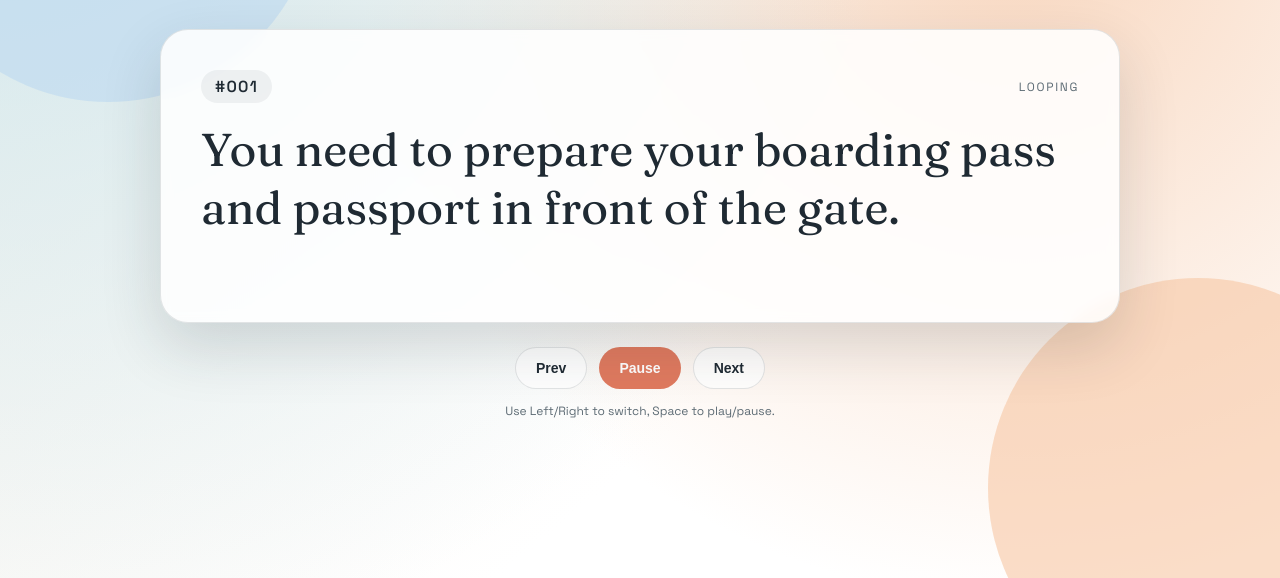
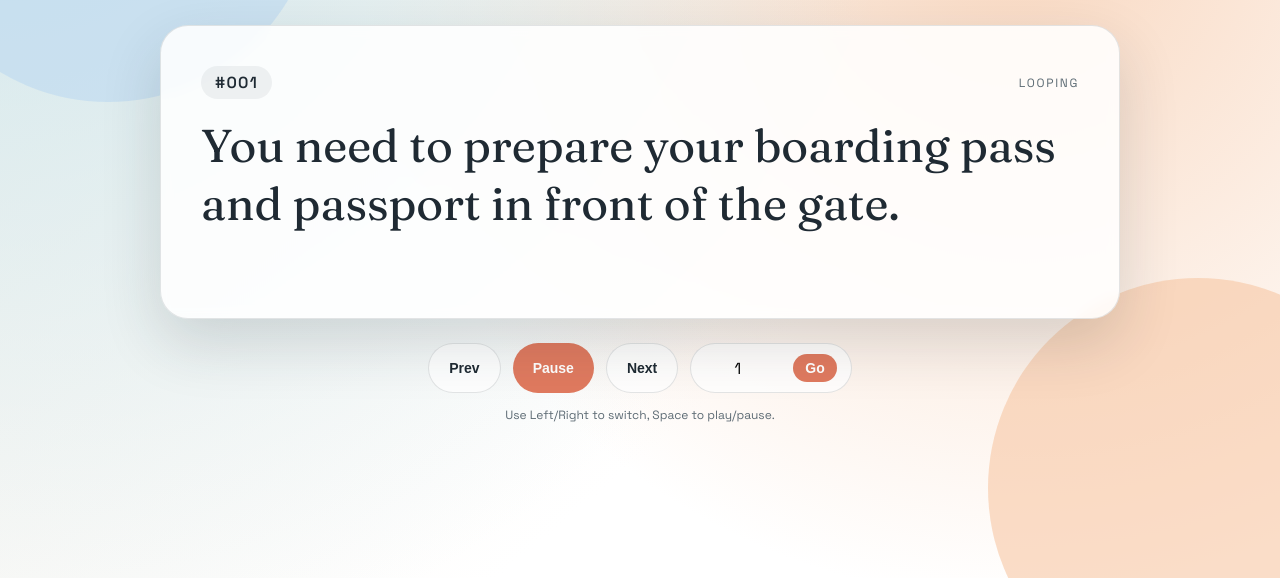
Before and after one commit to songsjun/pte-cards, a plain HTML site: page index.html in a window 1280 px wide. Shown: the part 222-800 px from the top of the page. Drawn offline with Linux system fonts and the light colour scheme.

Commit message:
support go button

```diff
--- a/index.html
+++ b/index.html
@@ -174,6 +174,35 @@
         justify-content: center;
         gap: 12px;
         flex-wrap: wrap;
+      }
+
+      .jump {
+        display: flex;
+        align-items: center;
+        gap: 8px;
+        padding: 10px 14px;
+        border-radius: 999px;
+        background: rgba(255, 255, 255, 0.8);
+        border: 1px solid var(--stroke);
+      }
+
+      .jump input {
+        width: 80px;
+        border: none;
+        background: transparent;
+        font: inherit;
+        text-align: center;
+        outline: none;
+      }
+
+      .jump button {
+        background: var(--accent);
+        color: #fff;
+        border: none;
+        border-radius: 999px;
+        padding: 6px 12px;
+        cursor: pointer;
+        font-weight: 600;
       }
 
       button {
@@ -392,6 +421,10 @@
         <button class="ghost" id="prev">Prev</button>
         <button class="primary" id="play">Pause</button>
         <button class="ghost" id="next">Next</button>
+        <div class="jump">
+          <input type="number" id="jumpInput" min="1" placeholder="#" />
+          <button type="button" id="jumpBtn">Go</button>
+        </div>
       </div>
 
       <div class="hint">Use Left/Right to switch, Space to play/pause.</div>
@@ -438,12 +471,15 @@
       const dictBodyEl = document.getElementById("dictBody");
       const dictPlayBtn = document.getElementById("dictPlay");
       const dictCloseBtn = document.getElementById("dictClose");
+      const jumpInput = document.getElementById("jumpInput");
+      const jumpBtn = document.getElementById("jumpBtn");
 
       const padId = (id) => String(id).padStart(3, "0");
 
       const dictCache = new Map();
       let dictAudio = new Audio();
       let dictAudioUrl = "";
+      const lastIndexKey = "pte-cards-last-index";
 
       const resolveBaseUrl = () => {
         const path = window.location.pathname;
@@ -503,6 +539,8 @@
         progressEl.textContent = `${state.index + 1} / ${state.items.length}`;
         statusEl.textContent = state.loop ? "Looping" : "Single Play";
         sentenceEl.textContent = "Loading...";
+        jumpInput.value = state.index + 1;
+        localStorage.setItem(lastIndexKey, String(state.index));
 
         audio.pause();
         audio.currentTime = 0;
@@ -701,6 +739,20 @@
         }
       });
 
+      function jumpToInput() {
+        const value = Number(jumpInput.value);
+        if (!Number.isFinite(value)) return;
+        const targetIndex = Math.max(1, Math.min(value, state.items.length)) - 1;
+        loadCard(targetIndex);
+      }
+
+      jumpBtn.addEventListener("click", jumpToInput);
+      jumpInput.addEventListener("keydown", (event) => {
+        if (event.key === "Enter") {
+          jumpToInput();
+        }
+      });
+
       document.addEventListener("keydown", (event) => {
         if (event.key === "ArrowLeft") {
           loadCard(state.index - 1);
@@ -722,7 +774,12 @@
       });
 
       loadManifest()
-        .then(() => loadCard(0))
+        .then(() => {
+          const stored = Number(localStorage.getItem(lastIndexKey));
+          const startIndex =
+            Number.isFinite(stored) && stored >= 0 ? stored : 0;
+          loadCard(startIndex);
+        })
         .catch(() => {
           sentenceEl.textContent = "Could not load segments/manifest.json";
         });
```
